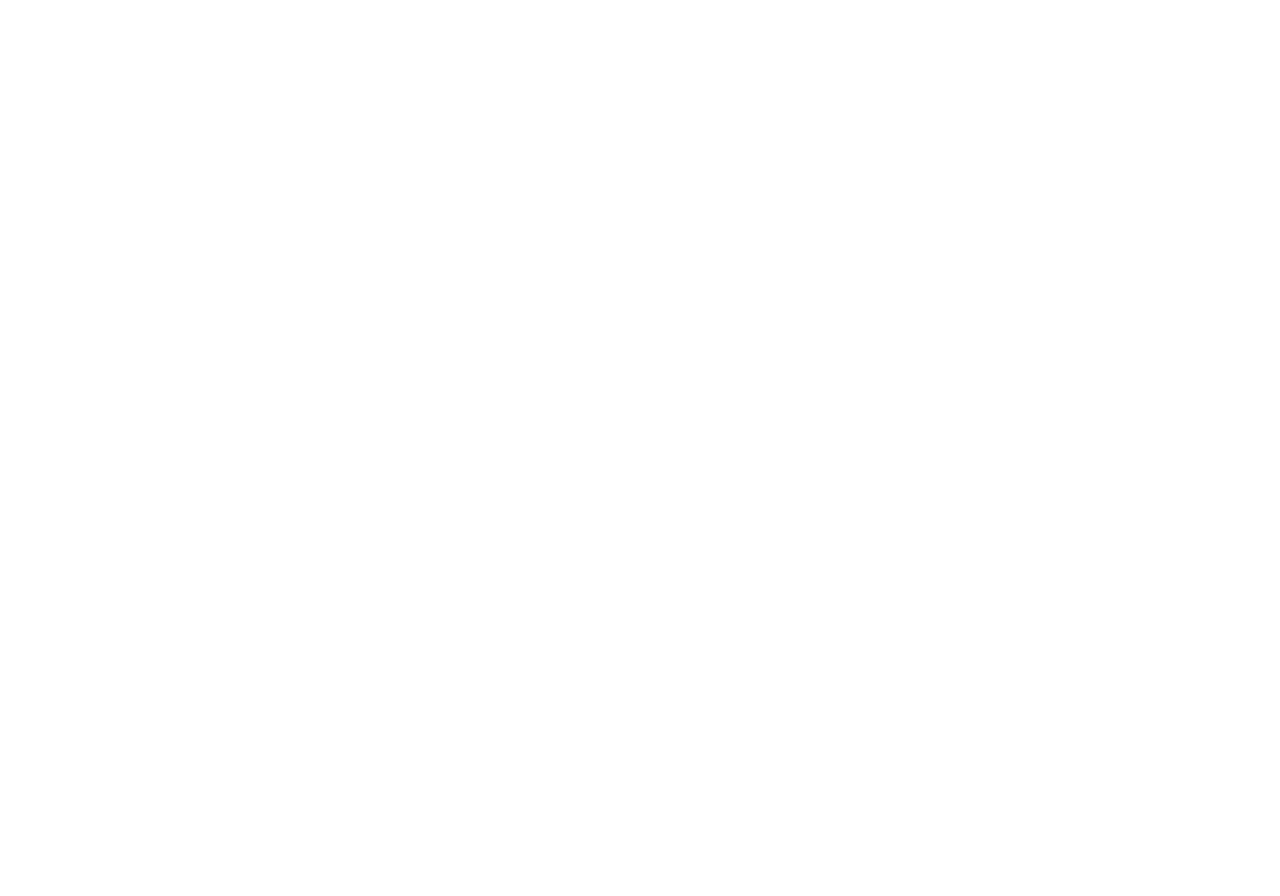
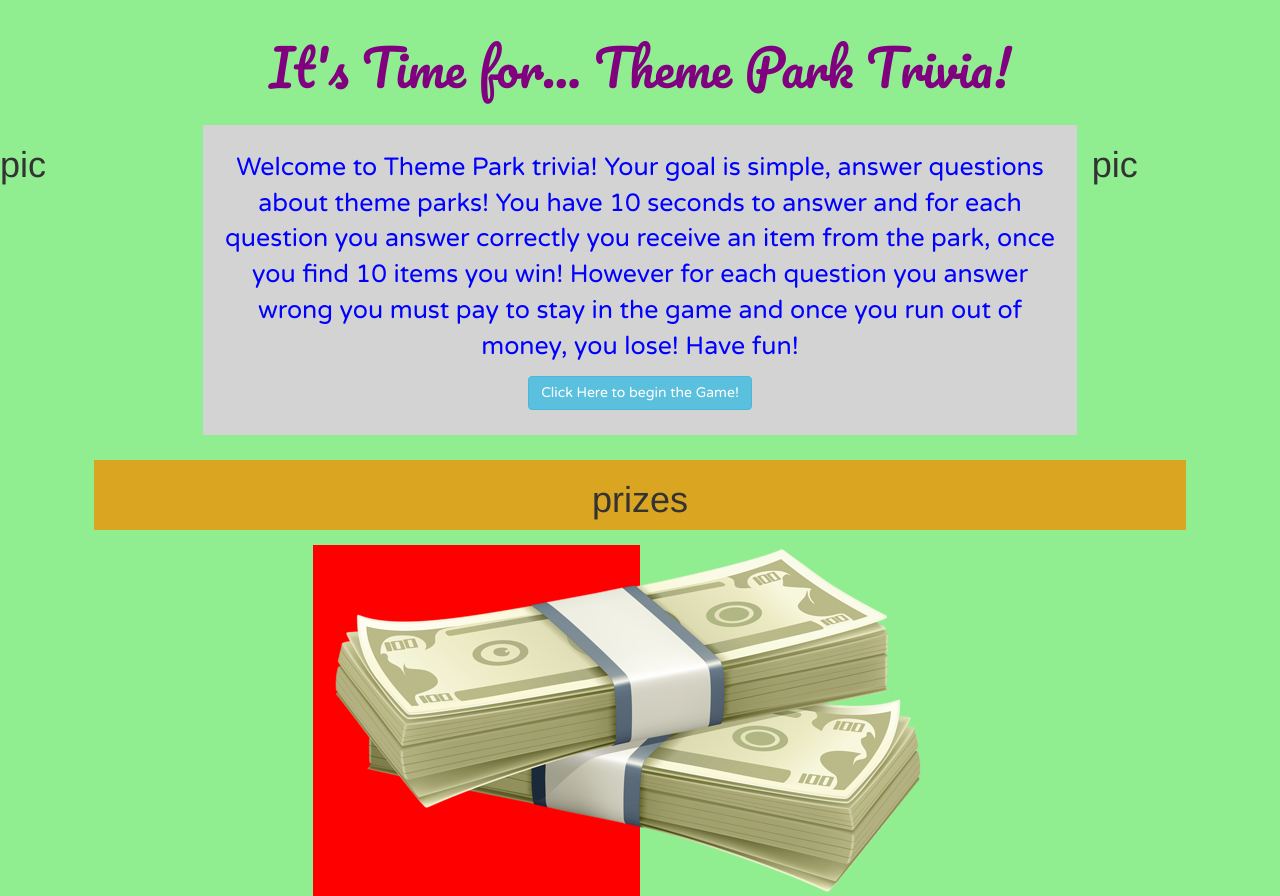
Before and after one commit to mwestley8806/TriviaGame, a plain HTML site: page index.html in a window 1280 px wide. Before the commit the page ends 800 px from the top, so only its background shows below. Drawn offline with nearby package versions, Linux system fonts and the light colour scheme.

Commit message:
homework

```diff
--- a/assets/css/style.css
+++ b/assets/css/style.css
@@ -0,0 +1,31 @@
+#title {
+    text-align: center;
+    font-family: 'Pacifico', cursive;
+    color: purple;
+    font-size: 50px;
+    padding-top: 20px;
+    padding-bottom: 20px;
+}
+
+#game {
+    background: lightgray;
+    text-align: center;
+    color: blue;
+    font-family: 'Varela Round', sans-serif;
+    padding-top: 25px;
+    padding-bottom: 25px;
+    font-size: 25px;
+}
+
+#prizes {
+    background: goldenrod;
+    text-align: center;
+    margin-top: 25px;
+}
+
+#money {
+    background: red;
+    width: 25%;
+    height: auto;
+    margin-top: 15px;
+}
--- a/index.html
+++ b/index.html
@@ -4,8 +4,58 @@
     <head>
         <meta charset = "UTF-8">
         <title>Trivia Game</title>
+        <link rel="stylesheet" type="text/css" href="assets/css/style.css">
+        <link rel="stylesheet" href="https://maxcdn.bootstrapcdn.com/bootstrap/3.3.6/css/bootstrap.min.css">
+        <link href="https://fonts.googleapis.com/css?family=Pacifico" rel="stylesheet">
+        <link href="https://fonts.googleapis.com/css?family=Varela+Round" rel="stylesheet">
+        <style>
+            body {
+                background-color: lightgreen;
+            }
+        </style>
     </head>
 
+    <body>
+        <script type="text/javascript" src="https://cdnjs.cloudflare.com/ajax/libs/jquery/3.2.1/jquery.min.js"></script>
+        <div id=container>
+            <div class="col-md-12">
+                <h1 id="title">It's Time for... Theme Park Trivia!</h1>
+            </div>
+            <div class="row">
+            <div class="col-md-2">
+                <h1>pic</h1>
+            </div>
+            <div class="col-md-8" id="game">
+                <p>Welcome to Theme Park trivia! Your goal is simple, answer questions about theme parks! You have
+                    10 seconds to answer and for each question you answer correctly you receive an item from the park,
+                    once you find 10 items you win!
+                    However for each question you answer wrong you must pay to stay in the game and once you run out
+                    of money, you lose! Have fun!
+                </p>
+                <button type="button" class="btn btn-info">Click Here to begin the Game!</button>
+            </div>
+            <div class="col-md-2">
+                <h1>pic</h1>
+            </div>
+            </div>
+            <div class="row">
+            <div class="col-md-1"></div>
+            <div class="col-md-10" id="prizes">
+                <h1>prizes</h1>
+            </div>
+            <div class="col-md-1"></div>
+            </div>
+            <div class="row">
+            <div class="col-md-3"></div>
+            <div class="col-md-6" id="money">
+                <img src="assets/images/money.png">
+            </div>
+            <div class="col-md-3"></div>
+            </div>
+
+        </div>
 
 
+    </body>
+
 </html>
```
Also changed, not shown: assets/images/money.png (added).
